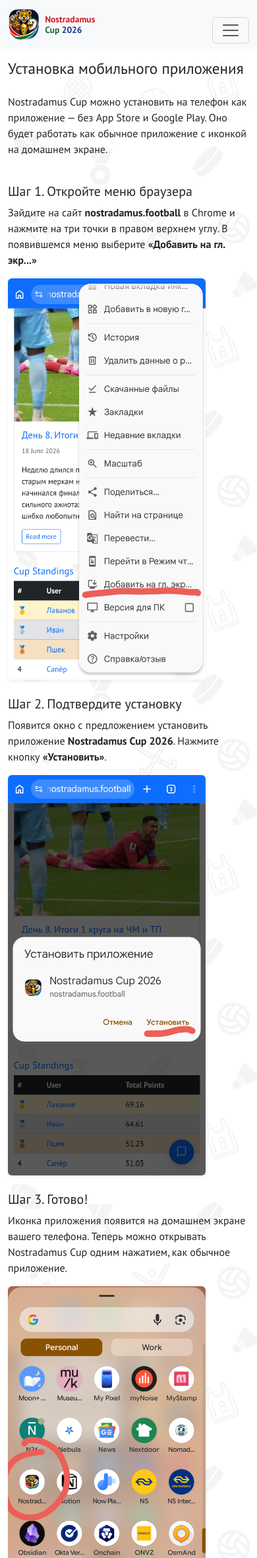
After one commit to uncletoxa/nostradamus, a Django app: page /install/ in a window 390 px wide. The commit adds this page. Shown: the top 2362 px of the page at 66% size. Run offline with Django 3.2, Linux system fonts and the light colour scheme; some libraries are stand-ins or nearby versions.

Commit message:
Add PWA install guide page with Russian instructions
New /install/ page in the More dropdown with 3-step visual guide
for installing the app on mobile. Announcement banner on home page.

```diff
--- a/basic/views.py
+++ b/basic/views.py
@@ -29,3 +29,7 @@ def history(request):
 @login_required
 def intro(request):
     return render(request, 'intro.html')
+
+
+def install_app(request):
+    return render(request, 'install_app.html')
--- a/nostradamus/urls.py
+++ b/nostradamus/urls.py
@@ -25,6 +25,7 @@ urlpatterns = [
     re_path(r'^news/$', basic_views.news_list, name='news_list'),
     re_path(r'^history/$', basic_views.history, name='history'),
     re_path(r'^intro/$', basic_views.intro, name='intro'),
+    re_path(r'^install/$', basic_views.install_app, name='install_app'),
     re_path(r'^news/(?P<pk>\d+)/$', basic_views.news_detail, name='news_detail'),
     re_path(r'^participants/$', accounts_views.participants, name='participants'),
     re_path(r'^settings/account/$', accounts_views.my_account, name='my_account'),
--- a/templates/base.html
+++ b/templates/base.html
@@ -61,11 +61,12 @@
                       <a class="nav-link{% if request.resolver_match.namespace == 'matches' %} active{% endif %}" href="{% url 'matches:matches_index' %}">{% trans "Matches" %}</a>
                     </li>
                     <li class="nav-item dropdown">
-                      <a class="nav-link dropdown-toggle{% if request.resolver_match.url_name == 'participants' or request.resolver_match.url_name == 'history' or request.resolver_match.url_name == 'intro' %} active{% endif %}" href="#" data-bs-toggle="dropdown">{% trans "More" %}</a>
+                      <a class="nav-link dropdown-toggle{% if request.resolver_match.url_name == 'participants' or request.resolver_match.url_name == 'history' or request.resolver_match.url_name == 'intro' or request.resolver_match.url_name == 'install_app' %} active{% endif %}" href="#" data-bs-toggle="dropdown">{% trans "More" %}</a>
                       <div class="dropdown-menu">
                         <a class="dropdown-item" href="{% url 'participants' %}">{% trans "Former Participants" %}</a>
                         <a class="dropdown-item" href="{% url 'history' %}">{% trans "History" %}</a>
                         <a class="dropdown-item" href="{% url 'intro' %}">{% trans "Intro" %}</a>
+                        <a class="dropdown-item" href="{% url 'install_app' %}">📱 {% trans "Install App" %}</a>
                       </div>
                     </li>
                 </ul>
--- a/templates/home.html
+++ b/templates/home.html
@@ -4,6 +4,10 @@
 
 
 {% block content %}
+  <div class="alert alert-primary d-flex align-items-center mb-3 py-2" role="alert">
+    <span class="me-2" style="font-size:1.3rem;">📱</span>
+    <span>Установите <a href="{% url 'install_app' %}" class="alert-link">мобильное приложение</a> — работает без App Store и Google Play!</span>
+  </div>
   {% if latest_news %}
     <div class="card mb-4">
       {% if latest_news.photo %}
--- /dev/null
+++ b/templates/install_app.html
@@ -0,0 +1,36 @@
+{% extends 'base.html' %}
+
+{% load static i18n %}
+
+{% block title %}Установка приложения — Nostradamus Cup 2026{% endblock %}
+
+{% block content %}
+<h3 class="mb-4">Установка мобильного приложения</h3>
+<p>Nostradamus Cup можно установить на телефон как приложение — без App Store и Google Play. Оно будет работать как обычное приложение с иконкой на домашнем экране.</p>
+
+<div class="row g-4 mt-2">
+  <div class="col-12">
+    <h5>Шаг 1. Откройте меню браузера</h5>
+    <p>Зайдите на сайт <strong>nostradamus.football</strong> в Chrome и нажмите на три точки в правом верхнем углу. В появившемся меню выберите <strong>«Добавить на гл. экр...»</strong></p>
+    <img src="{% static 'img/install_step1.png' %}" alt="Шаг 1" class="img-fluid rounded shadow-sm" style="max-width: 300px;">
+  </div>
+
+  <div class="col-12">
+    <h5>Шаг 2. Подтвердите установку</h5>
+    <p>Появится окно с предложением установить приложение <strong>Nostradamus Cup 2026</strong>. Нажмите кнопку <strong>«Установить»</strong>.</p>
+    <img src="{% static 'img/install_step2.png' %}" alt="Шаг 2" class="img-fluid rounded shadow-sm" style="max-width: 300px;">
+  </div>
+
+  <div class="col-12">
+    <h5>Шаг 3. Готово!</h5>
+    <p>Иконка приложения появится на домашнем экране вашего телефона. Теперь можно открывать Nostradamus Cup одним нажатием, как обычное приложение.</p>
+    <img src="{% static 'img/install_step3.png' %}" alt="Шаг 3" class="img-fluid rounded shadow-sm" style="max-width: 300px;">
+  </div>
+</div>
+
+<div class="mt-4 mb-4">
+  <div class="alert alert-info">
+    <strong>Для iPhone (Safari):</strong> нажмите кнопку «Поделиться» (квадрат со стрелкой вверх) → «На экран "Домой"».
+  </div>
+</div>
+{% endblock %}
```
Also changed, not shown: static/img/install_step1.png (added), static/img/install_step2.png (added), static/img/install_step3.png (added).
